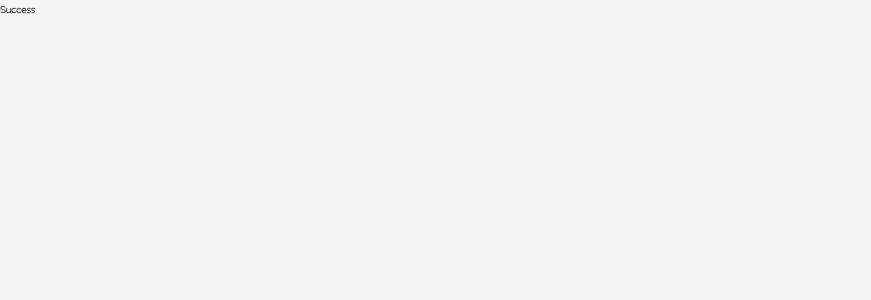
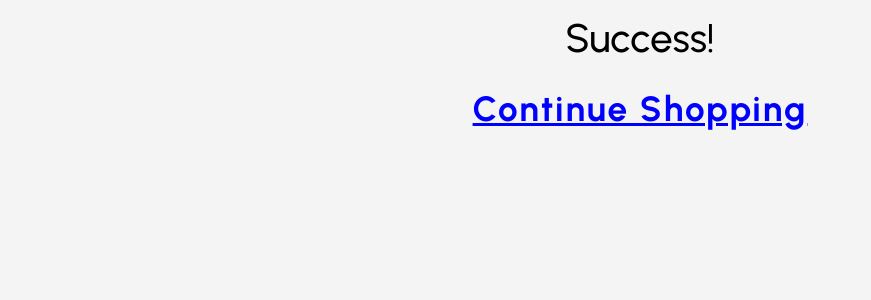
Before and after one commit to c0basi/ecommerce, a React (Create React App) app in the folder e-store/: page /success in a window 1280 px wide. Shown: the top 300 px of the page, without its empty margins (0-871 px from the left). Built offline with nearby package versions, Linux system fonts and the light colour scheme.

Commit message:
xreated success page

```diff
--- /dev/null
+++ b/e-store/src/pages/Success.scss
@@ -0,0 +1,22 @@
+.success-container {
+	display: flex;
+
+	justify-content: center;
+	align-items: center;
+	font-size: 3rem;
+
+	&__items {
+		display: flex;
+		flex-direction: column;
+		justify-content: center;
+		align-items: center;
+		&--title {
+			font-weight: 500;
+			font-size: 4rem;
+		}
+		h3 a {
+			color: blue;
+			text-decoration: underline;
+		}
+	}
+}
--- a/e-store/src/pages/Success.tsx
+++ b/e-store/src/pages/Success.tsx
@@ -1,7 +1,18 @@
 import React from 'react';
+import { Link } from 'react-router-dom';
+import './Success.scss';
 
 const Success = () => {
-	return <div>Success</div>;
+	return (
+		<div className="success-container">
+			<div className="success-container__items">
+				<div className="success-container__items--title">Success!</div>
+				<h3>
+					<Link to="/">Continue Shopping</Link>
+				</h3>
+			</div>
+		</div>
+	);
 };
 
 export default Success;
```
